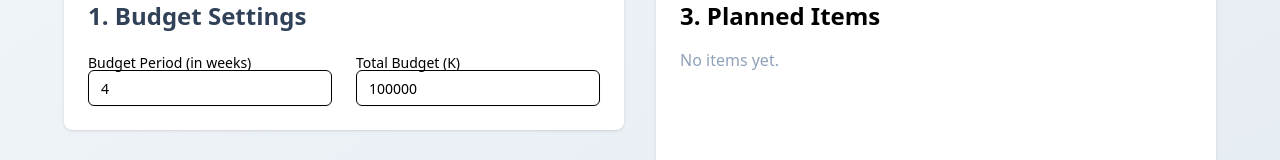
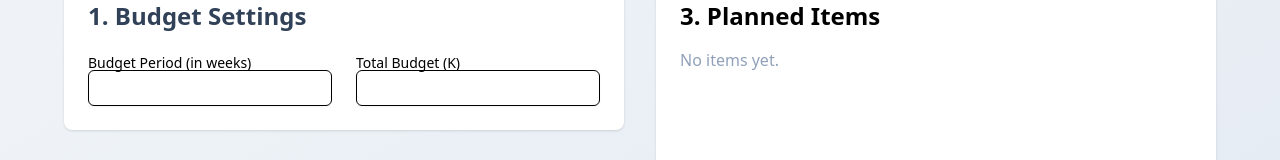
Before and after one commit to darlingson/fast_budget, a React (Vite) app: page / in a window 1280 px wide. Shown: the part 156-316 px from the top of the page. Built offline with nearby package versions, Linux system fonts and the light colour scheme.

Commit message:
edited the readme

```diff
--- a/src/BudgetApp.tsx
+++ b/src/BudgetApp.tsx
@@ -36,8 +36,8 @@ import {
   }
 
   export default function BudgetApp() {
-    const [budgetWeeks, setBudgetWeeks] = useState("4")
-    const [totalBudget, setTotalBudget] = useState("100000")
+    const [budgetWeeks, setBudgetWeeks] = useState("")
+    const [totalBudget, setTotalBudget] = useState("")
 
     const [itemName, setItemName] = useState("")
     const [itemCost, setItemCost] = useState("")
@@ -125,7 +125,7 @@ import {
                   <Input
                     type="number"
                     value={budgetWeeks}
-                    onChange={(e) => setBudgetWeeks(e.target.value)}
+                    onChange={(e:React.ChangeEvent<HTMLInputElement>) => setBudgetWeeks(e.target.value)}
                   />
                 </div>
                 <div>
@@ -133,7 +133,7 @@ import {
                   <Input
                     type="number"
                     value={totalBudget}
-                    onChange={(e) => setTotalBudget(e.target.value)}
+                    onChange={(e:React.ChangeEvent<HTMLInputElement>) => setTotalBudget(e.target.value)}
                   />
                 </div>
               </div>
@@ -149,7 +149,7 @@ import {
                   <Label>Item Name</Label>
                   <Input
                     value={itemName}
-                    onChange={(e) => setItemName(e.target.value)}
+                    onChange={(e:React.ChangeEvent<HTMLInputElement>) => setItemName(e.target.value)}
                   />
                 </div>
                 <div>
@@ -157,7 +157,7 @@ import {
                   <Input
                     type="number"
                     value={itemCost}
-                    onChange={(e) => setItemCost(e.target.value)}
+                    onChange={(e:React.ChangeEvent<HTMLInputElement>) => setItemCost(e.target.value)}
                   />
                 </div>
                 <div>
@@ -195,7 +195,7 @@ import {
                     <Input
                       type="number"
                       value={durationWeeks}
-                      onChange={(e) => setDurationWeeks(e.target.value)}
+                      onChange={(e:React.ChangeEvent<HTMLInputElement>) => setDurationWeeks(e.target.value)}
                     />
                   </div>
                 </div>
```
Also changed, not shown: 1 other file (tests, documents, lock files or other folders).
